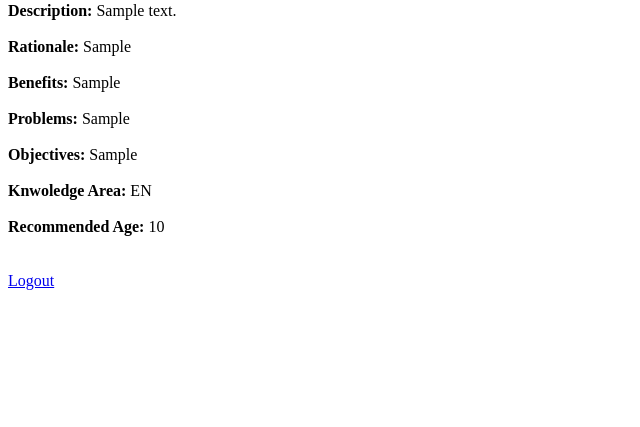
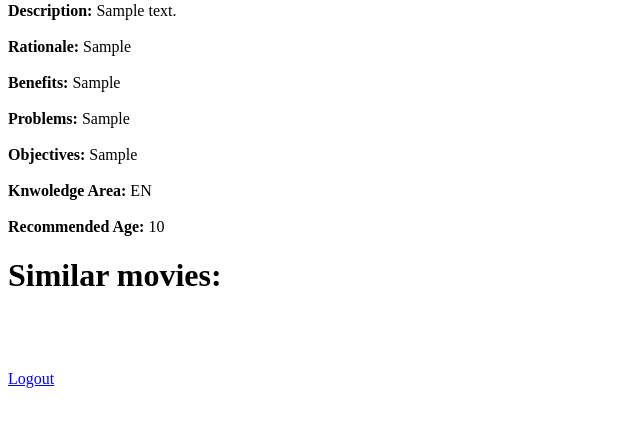
Before and after one commit to guimedeiros1/adapt_recommender, a Django app: page /recommender/1/movie_detail/ in a window 1280 px wide. Shown: the part 272-699 px from the top of the page, without its empty margins (0-640 px from the left). Run offline with Django 3.2, Linux system fonts and the light colour scheme; a user stored in the database is signed in; tables that the repository leaves empty hold one stand-in row (values such as "Sample post"); grey boxes are pictures that could not be loaded.

Commit message:
recommend similar movies

```diff
--- a/recommender/algorithms/content_similarity.py
+++ b/recommender/algorithms/content_similarity.py
@@ -1,62 +1,37 @@
-
-# coding: utf-8
-
-# ## First job: load the csv file and compute the tf-idf matrix
-
-# In[14]:
-
-import numpy as np
 import pandas as pd
 from sklearn.feature_extraction.text import TfidfVectorizer
+from sklearn.metrics.pairwise import cosine_similarity
+from recommender.models import Movie
 
-#load csv to a pd DataFrame
-movies = pd.read_csv('./data/movies.csv', quotechar='"', names=["url", "description", "rationale", "benefits", "problems", "objectives", "content", "title"])
+class ContentSimilarity:
 
-movies.shape
+    def content_similarity(self, movie_id):
+        #transform the Movie QuerySet into a pandas DataFrame
+        movies = pd.DataFrame(list(Movie.objects.all().values()))
 
+        #model instantiation
+        vectorizer = TfidfVectorizer(min_df=1)
 
-# In[15]:
+        #tokenize and compute tf-idf weights
+        tfidf = vectorizer.fit_transform(movies.movie_description)
 
-#model instantiation
-vectorizer = TfidfVectorizer(min_df=1)
+        #compute the similarity between movies
+        similar = cosine_similarity(tfidf)
 
-#tokenize and compute tf-idf weights
-tfidf = vectorizer.fit_transform(movies.content)
+        #take the top-5 most similar movies
+        most_similar = similar.argsort()[:,::-1][:,:6]
 
+        most_similar = pd.DataFrame(most_similar)
 
-# ## Second job: Compute the cosine similarity between each video and select the most similar ones
+        list_similar_movies = []
 
-# In[16]:
+        #make a list of top-k recommended movies
+        for i in range (1,most_similar.shape[1]):
+            sim_movie_id = most_similar.iloc[int(movie_id),i]
+            list_similar_movies.append(Movie.objects.get(pk=sim_movie_id))
+            # print ("Name: %s" %movies.title.iloc[most_similar[movie_id,i]])
+            # print ("Cosine similarity score: %f \n" %similar[movie_id,most_similar[movie_id,i]])
+        return list_similar_movies
 
-from sklearn.metrics.pairwise import cosine_similarity
-
-#compute the similarity between movies
-similar = cosine_similarity(tfidf)
-
-#take the top-k most similar movies
-most_similar = similar.argsort()[:,::-1][:,:6]
-
-
-# In[18]:
-
-most_similar
-
-
-# ## Third job: return the most similar videos
-
-# In[27]:
-
-movie_id = 152
-
-
-# In[28]:
-
-print("The most similar videos are:")
-
-#print the top-k movies
-for i in range (0,most_similar.shape[1]):
-    print ("Name: %s" %movies.title.iloc[most_similar[movie_id,i]])
-    print ("Cosine similarity score: %f \n" %similar[movie_id,most_similar[movie_id,i]])
-
-
-# In[ ]:
+    # def __call__(movie_id):
+    #     print ('called')
--- a/recommender/templates/recommender/movie_details.html
+++ b/recommender/templates/recommender/movie_details.html
@@ -19,6 +19,19 @@
 <strong>Objectives: </strong> {{ movie.objectives }} <br> <br>
 <strong>Knwoledge Area: </strong> {{ movie.movie_knowledge_area }} <br> <br>
 <strong>Recommended Age: </strong> {{ movie.movie_recommended_age }}
+
+<h1>Similar movies:</h1>
+<ul>
+    {% for movie in list_similar_movies %}
+        <li>
+        {%  if movie.movie_pic.url is not None %}
+            <img src={{ movie.movie_pic.url }} height="220"> <br>
+        {% endif %}
+            <a href="/recommender/{{ movie.id }}/movie_detail">{{ movie.movie_name }}</a> <br>
+        </li>
+    {% endfor %}
+</ul>
+
 <br><br><br> <a href="/recommender/logout_view/">Logout</a>
 </body>
 </html>
--- a/recommender/templates/recommender/preferences.html
+++ b/recommender/templates/recommender/preferences.html
@@ -38,7 +38,9 @@ window.onload = getLocation();
         <ul>
             {% for movie in movie_list %}
                 <li>
+                {%  if movie.movie_pic.url is not None %}
                     <img src={{ movie.movie_pic.url }} height="220"> <br>
+                {% endif %}
                     <a href="/recommender/{{ movie.id }}/movie_detail">{{ movie.movie_name }}</a> <br>
                     <p>Rating: <input type="range" size="2" name={{ movie.id }} min="1" max="5">(1-5)</p> <br>
                 </li>
--- a/recommender/views.py
+++ b/recommender/views.py
@@ -6,10 +6,11 @@ from django.urls import reverse
 from datetime import datetime
 from django.contrib.auth.decorators import login_required
 from .algorithms.populate_bd import PopulateBd
+from .algorithms.content_similarity import ContentSimilarity
 
 from .models import Movie, Learner, Rating, User
 
-# Create your views here.
+
 # @login_required
 def index(request):
     if Movie.objects.all() is None:
@@ -19,8 +20,6 @@ def index(request):
     context = {'movie_list' : movies}
     return render(request, 'recommender/index.html', context)
 
-# def login(request):
-#     return HttpResponse("Esta é a página de login")
 
 def new_user(request):
     return render(request, 'recommender/new_user.html')
@@ -32,46 +31,63 @@ def register(request):
     user.save()
     return HttpResponseRedirect('/login/')
 
+@login_required
 def new_learner(request, user_id):
-    if request.user.is_authenticated():
-        user = User.objects.get(pk=user_id)
-        context = {'user' : user}
-        return render(request, 'recommender/new_learner.html', context)
-    else:
-        return HttpResponse("User must be logged to see this page!")
+    user = User.objects.get(pk=user_id)
+    context = {'user' : user}
+    return render(request, 'recommender/new_learner.html', context)
 
+@login_required
 def register_learner(request, user_id):
-    if request.user.is_authenticated():
-        learner = Learner.objects.create(user_fk=User.objects.get(pk=user_id))
-        # learner.user = user_id
-        learner.user_age = request.POST['user_age']
-        learner.level_of_education = request.POST['level_of_education']
-        learner.level_of_english = request.POST['level_of_english']
-        learner.level_of_literature = request.POST['level_of_literature']
-        learner.level_of_history = request.POST['level_of_history']
-        learner.level_of_biology = request.POST['level_of_biology']
-        learner.level_of_physics = request.POST['level_of_physics']
-        learner.level_of_math = request.POST['level_of_math']
-        learner.learning_goal = request.POST['learning_goal']
-        learner.learning_style = request.POST['learning_style']
-        learner.save()
-        url = reverse('preferences', kwargs={'learner_id': learner.pk})
-        return HttpResponseRedirect(url)
-    else:
-        return HttpResponse("User must be logged to see this page!")
+    learner = Learner.objects.create(user_fk=User.objects.get(pk=user_id))
+    learner.user_age = request.POST['user_age']
+    learner.level_of_education = request.POST['level_of_education']
+    learner.level_of_english = request.POST['level_of_english']
+    learner.level_of_literature = request.POST['level_of_literature']
+    learner.level_of_history = request.POST['level_of_history']
+    learner.level_of_biology = request.POST['level_of_biology']
+    learner.level_of_physics = request.POST['level_of_physics']
+    learner.level_of_math = request.POST['level_of_math']
+    learner.learning_goal = request.POST['learning_goal']
+    learner.learning_style = request.POST['learning_style']
+    learner.save()
+    url = reverse('preferences', kwargs={'learner_id': learner.pk})
+    return HttpResponseRedirect(url)
 
 @login_required
 def preferences(request, learner_id):
-    # num_movies = Movie.objects.all().count()
-    # rand_movies = random.sample(range(num_movies), 2)
-    movies = Movie.objects.order_by('movie_name')
+    num_movies = Movie.objects.all().count()
+    rand_movies = random.sample(range(num_movies), 20) #select 20 ids randomly
+    movies = Movie.objects.filter(id__in=rand_movies) #filter the set of movies to be between such random ids
     learner = Learner.objects.get(pk=learner_id)
     user = User.objects.get(pk=learner.user_fk_id) #get the user from the learner_id
+
     context = {'movie_list': movies,
                'user': user,
                'learner': learner}
-    # url = reverse('preferences', kwargs={'user_id':user_id})
     return render(request, 'recommender/preferences.html', context)
+
+@login_required
+def register_preferences(request, learner_id):
+    learner = Learner.objects.get(pk=learner_id)
+    learner_movie_set = learner.rating_set.all()
+    rated_movies = list(request.POST.items())
+
+    if learner_movie_set.count() == 0:
+        for key, value in rated_movies[1:]: #skip first element because it is user token information
+            rating = Rating.objects.create(learner=learner, movie=Movie.objects.get(pk=key))
+            rating.rating = int(value)
+            rating.save()
+        url = reverse('recommendation', kwargs={'learner_id': learner_id})
+        return HttpResponseRedirect(url)
+    else:
+        for key, value in rated_movies[1:]:  # skip first element because it is user token information
+            rating = Rating.objects.get(movie=key, learner=learner_id)
+            rating.rating = int(value)
+            rating.context_time = datetime.now()
+            rating.save()
+        url = reverse('recommendation', kwargs={'learner_id': learner_id})
+        return HttpResponseRedirect(url)
 
 @login_required
 def recommendation(request, learner_id):
@@ -95,9 +111,11 @@ def recommendation(request, learner_id):
 @login_required
 def movie_detail(request, movie_id):
     movie = Movie.objects.get(pk=movie_id)
-    context = {'movie' : movie}
+    ls = ContentSimilarity()
+    list_similar_movies = ls.content_similarity(movie_id)
+    context = {'movie' : movie,
+               'list_similar_movies' : list_similar_movies}
     return render(request, 'recommender/movie_details.html', context)
-
 
 def home(request):
     username = request.POST['username']
@@ -107,8 +125,8 @@ def home(request):
         if user.is_active:
             login(request, user)
             num_results = Learner.objects.filter(user_fk=user).count()
-            if num_results > 0: #verifies if the user has already setted a learner foreign key
-                url = reverse('recommendation', kwargs={'learner_id': user.learner.pk})
+            if num_results > 0: #check if the user hasn't already filled out the learner form
+                url = reverse('preferences', kwargs={'learner_id': user.learner.pk})
                 return HttpResponseRedirect(url)
             else:
                 url = reverse('new_learner', kwargs={'user_id': user.pk})
@@ -125,25 +143,3 @@ def logout_view(request):
     logout(request)
     url = reverse('login')
     return HttpResponseRedirect(url)
-
-@login_required
-def register_preferences(request, learner_id):
-    learner = Learner.objects.get(pk=learner_id)
-    learner_movie_set = learner.rating_set.all()
-    rated_movies = list(request.POST.items())
-
-    if learner_movie_set.count() == 0:
-        for key, value in rated_movies[1:]: #skip first element because it is user token information
-            rating = Rating.objects.create(learner=learner, movie=Movie.objects.get(pk=key))
-            rating.rating = int(value)
-            rating.save()
-        url = reverse('recommendation', kwargs={'learner_id': learner_id})
-        return HttpResponseRedirect(url)
-    else:
-        for key, value in rated_movies[1:]:  # skip first element because it is user token information
-            rating = Rating.objects.get(movie=key, learner=learner_id)
-            rating.rating = int(value)
-            rating.context_time = datetime.now()
-            rating.save()
-        url = reverse('recommendation', kwargs={'learner_id': learner_id})
-        return HttpResponseRedirect(url)
```
Also changed, not shown: recommender/templates/recommender/new_user.html (+24 -5 lines).
